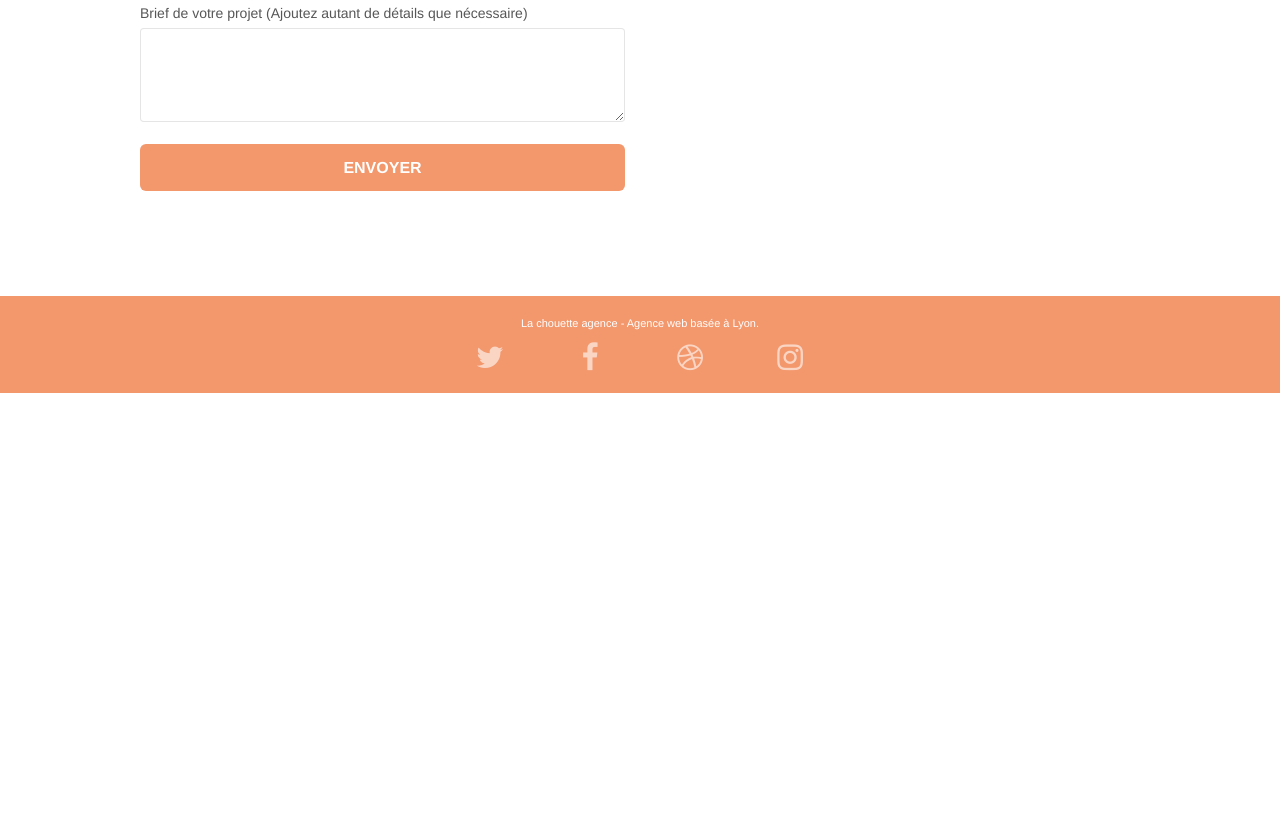
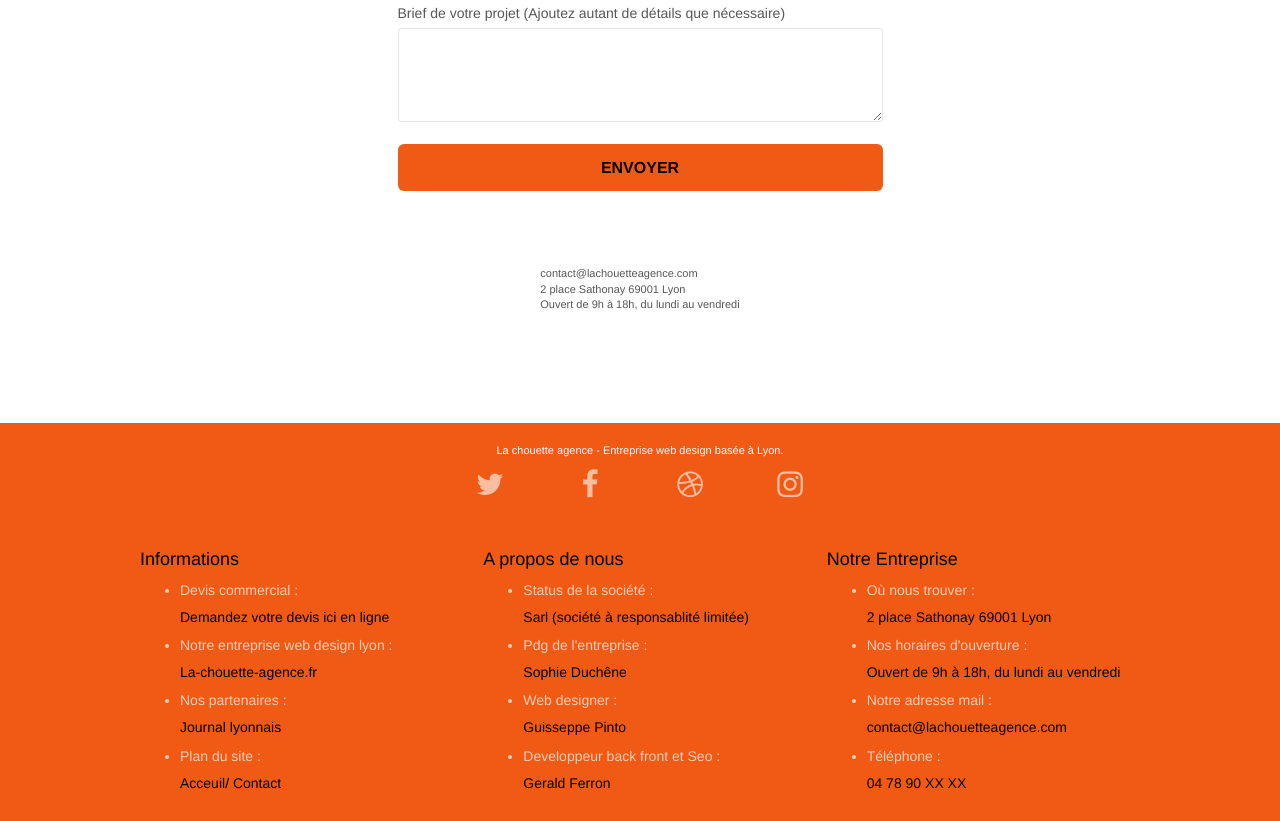
Before and after one commit to GERALD1983/chouette-modifier, a plain HTML site: page contact.html in a window 1280 px wide. Shown: the part 715-1536 px from the top of the page. Before the commit the page ends 1108 px from the top, so only its background shows below. Drawn offline with Linux system fonts and the light colour scheme.

Commit message:
change couleur accessiblite mise en place page flex lien surbrillant

```diff
--- a/contact.html
+++ b/contact.html
@@ -39,7 +39,7 @@
               <a class="navbar-brand" href="index.html"
                 ><img
                   src="img/chouette-new.png"
-                  alt="atlanta web design logo"
+                  alt="logo entreprise web design lyon la chouette agence"
                   height="40"
               /></a>
               <button
@@ -56,12 +56,11 @@
             </div>
             <div class="collapse navbar-collapse navbar-1 special-dropdown-nav">
               <ul class="site-navigation nav navbar-nav">
-                <li>
+                <li class="hover-color">
                   <a href="index.html">Accueil</a>
                 </li>
-                <li></li>
-                <li>
-                  <a href="page2.html">page2 &gt;</a>
+                <li class="hover-color">
+                  <a href="contatct.html">Contactez-nous</a>
                 </li>
               </ul>
             </div>
@@ -78,10 +77,12 @@
         <div class="container bloc-lg">
           <div class="row">
             <div class="col-sm-12">
-              <h1 class="text-center hero-bloc-text tc-white">
+              <h1 class="color-text text-center hero-bloc-text tc-white">
                 Parlons web design !
               </h1>
-              <p class="text-center mg-lg tc-white tight-width-whitespace">
+              <p
+                class="color-text text-center mg-lg tc-white tight-width-whitespace"
+              >
                 Nous sommes ravis que vous souhaitiez collaborer avec notre
                 agence.<br />
                 Parlez-nous de votre projet en complétant le formulaire
@@ -96,7 +97,7 @@
       <!-- bloc-7 -->
       <div class="bloc bgc-white l-bloc" id="bloc-7">
         <div class="container bloc-lg">
-          <div class="row">
+          <div class="row centre-page2">
             <div class="col-sm-6">
               <form
                 id="form_1"
@@ -148,11 +149,11 @@
                   class="bloc-button btn btn-lg btn-block cta-hero btn-atomic-tangerine"
                   type="submit"
                 >
-                  Envoyer
+                  <span class="color-fonce"> Envoyer</span>
                 </button>
               </form>
             </div>
-            <div class="col-sm-6">
+            <div class="col-sm-7 centre-adresse">
               <p>
                 contact@lachouetteagence.com<br />2 place Sathonay 69001 Lyon<br />Ouvert
                 de 9h à 18h, du lundi au vendredi<br />
@@ -173,9 +174,9 @@
       <div class="bloc bgc-atomic-tangerine d-bloc" id="bloc-8">
         <div class="container bloc-sm">
           <div class="row">
-            <div class="col-sm-12">
+            <div class="col-sm-12 marge-reseaux">
               <p class="text-center white">
-                La chouette agence - Agence web basée à Lyon.<br />
+                La chouette agence - Entreprise web design basée à Lyon.<br />
               </p>
               <div class="row row-no-gutters social">
                 <div class="col-sm-3">
@@ -209,6 +210,94 @@
               </div>
             </div>
           </div>
+          <div class="row">
+            <div class="col-sm-4">
+              <h4 class="color-fonce">Informations</h4>
+              <ul>
+                <li>
+                  Devis commercial :
+                  <p class="hover-color h5">
+                    <a class="color-fonce" href="contact.html"
+                      >Demandez votre devis ici en ligne</a
+                    >
+                  </p>
+                </li>
+                <li>
+                  Notre entreprise web design lyon :
+                  <p class="hover-color h5">
+                    <a class="color-fonce" href="index.html"
+                      >La-chouette-agence.fr</a
+                    >
+                  </p>
+                </li>
+                <li>
+                  Nos partenaires :
+                  <p class="hover-color h5">
+                    <a class="color-fonce" href="https://www.lyoncapitale.fr/"
+                      >Journal lyonnais</a
+                    >
+                  </p>
+                </li>
+                <li>
+                  Plan du site :
+                  <p class="hover-color h5">
+                    <a class="color-fonce" href="index.html">Acceuil</a>/
+                    <a class="color-fonce" href="contact.html">Contact</a>
+                  </p>
+                </li>
+              </ul>
+            </div>
+            <div class="col-sm-4">
+              <h4 class="color-fonce">A propos de nous</h4>
+              <ul>
+                <li>
+                  Status de la société :
+                  <p class="color-fonce h5">
+                    Sarl (société à responsablité limitée)
+                  </p>
+                </li>
+                <li>
+                  Pdg de l'entreprise :
+                  <p class="color-fonce h5">Sophie Duchêne</p>
+                </li>
+                <li>
+                  Web designer :
+                  <p class="color-fonce h5">Guisseppe Pinto</p>
+                </li>
+                <li>
+                  Developpeur back front et Seo :
+                  <p class="color-fonce h5">Gerald Ferron</p>
+                </li>
+              </ul>
+            </div>
+            <div class="col-sm-4">
+              <h4 class="color-fonce">Notre Entreprise</h4>
+              <ul>
+                <li>
+                  Où nous trouver :
+                  <p class="color-fonce h5">2 place Sathonay 69001 Lyon</p>
+                </li>
+                <li>
+                  Nos horaires d'ouverture :
+                  <p class="color-fonce h5">
+                    Ouvert de 9h à 18h, du lundi au vendredi
+                  </p>
+                </li>
+                <li>
+                  Notre adresse mail :
+                  <p class="hover-color h5">
+                    <a class="color-fonce" href="mailto"
+                      >contact@lachouetteagence.com</a
+                    >
+                  </p>
+                </li>
+                <li>
+                  Téléphone :
+                  <p class="color-fonce h5">04 78 90 XX XX</p>
+                </li>
+              </ul>
+            </div>
+          </div>
         </div>
       </div>
       <!-- Footer - bloc-8 END -->
--- a/style.css
+++ b/style.css
@@ -773,15 +773,15 @@ h4 {
 }
 
 .bgc-atomic-tangerine {
-  background-color: #f3976c;
+  background-color: #f15a14;
 }
 
 .tc-white {
-  color: #f3976c !important;
+  color: #f15a14 !important;
 }
 
 .btn-atomic-tangerine {
-  background: #f3976c;
+  background: #f15a14;
   color: #ffffff !important;
 }
 
@@ -799,7 +799,7 @@ h4 {
 }
 
 .ltc-atomic-tangerine {
-  color: #f3976c !important;
+  color: #f15a14 !important;
 }
 
 .ltc-atomic-tangerine:hover {
@@ -1042,3 +1042,31 @@ h4 {
     text-align: center;
   }
 }
+
+/*mon code ajouter*/
+
+.centre-page2 {
+  display: flex;
+  flex-wrap: wrap;
+  justify-content: center;
+}
+.centre-adresse {
+  display: flex;
+  justify-content: center;
+  margin-top: 70px;
+}
+.marge-reseaux {
+  margin-bottom: 40px;
+}
+.hover-color {
+  color: black !important;
+}
+.hover-color :hover {
+  color: yellow !important;
+}
+.color-text {
+  color: white !important;
+}
+.color-fonce {
+  color: black !important;
+}
```
Also changed, not shown: index.html (+34 -27 lines), style.min.css.
